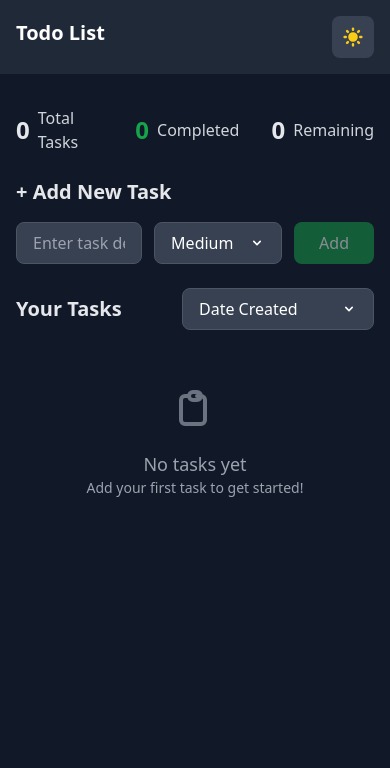
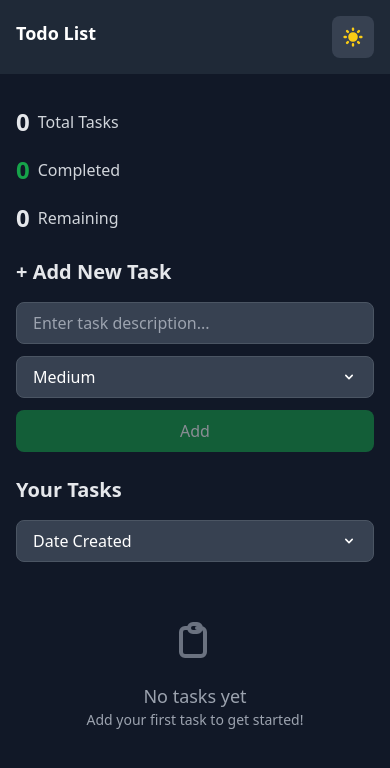
Before and after one commit to devlargs/boomering, a React (Vite) app: page / in a window 390 px wide. Shown: the top 768 px of the page. Built offline with nearby package versions, Linux system fonts and the light colour scheme.

Commit message:
feat: enhance mobile responsiveness

```diff
--- a/src/App.tsx
+++ b/src/App.tsx
@@ -90,7 +90,7 @@ function AppContent() {
           isDarkMode ? "bg-gray-900 text-white" : "bg-white text-gray-900"
         }`}
       >
-        <div className="max-w-4xl mx-auto px-4">
+        <div className="max-w-4xl mx-auto px-4 sm:px-6">
           {error && (
             <div
               className={`mb-6 p-4 border rounded-lg ${
--- a/src/components/AddTaskForm.tsx
+++ b/src/components/AddTaskForm.tsx
@@ -85,7 +85,7 @@ export const AddTaskForm: React.FC<AddTaskFormProps> = ({
       </h2>
 
       <form onSubmit={handleSubmit} className="space-y-4">
-        <div className="flex gap-3">
+        <div className="flex flex-col sm:flex-row gap-3">
           <div className="flex-1">
             <input
               type="text"
@@ -102,7 +102,7 @@ export const AddTaskForm: React.FC<AddTaskFormProps> = ({
             />
           </div>
 
-          <div className="w-32" ref={dropdownRef}>
+          <div className="w-full sm:w-32" ref={dropdownRef}>
             <Dropdown
               options={priorityOptions}
               value={priority}
@@ -116,7 +116,7 @@ export const AddTaskForm: React.FC<AddTaskFormProps> = ({
           <button
             type="submit"
             disabled={isLoading || !description.trim()}
-            className="px-6 py-2 bg-green-600 text-white font-medium rounded-lg hover:bg-green-700 focus:ring-2 focus:ring-green-500 focus:ring-offset-2 focus:ring-offset-white disabled:opacity-50 disabled:cursor-not-allowed transition-colors"
+            className="w-full sm:w-auto px-6 py-2 bg-green-600 text-white font-medium rounded-lg hover:bg-green-700 focus:ring-2 focus:ring-green-500 focus:ring-offset-2 focus:ring-offset-white disabled:opacity-50 disabled:cursor-not-allowed transition-colors"
           >
             {isLoading ? "Adding..." : "Add"}
           </button>
--- a/src/components/Header.tsx
+++ b/src/components/Header.tsx
@@ -8,9 +8,9 @@ export const Header = () => {
         isDarkMode ? "bg-gray-800 text-white" : "bg-white text-gray-900"
       }`}
     >
-      <div className="max-w-4xl mx-auto px-4 py-4">
+      <div className="max-w-4xl mx-auto px-4 sm:px-6 py-4">
         <div className="flex justify-between items-center">
-          <h1 className="text-xl font-bold mb-2">Todo List</h1>
+          <h1 className="text-lg sm:text-xl font-bold mb-2">Todo List</h1>
           <button
             onClick={toggleDarkMode}
             className={`p-2 rounded-lg transition-colors duration-200 focus:outline-none focus:ring-0 focus:shadow-none ${
--- a/src/components/TaskItem.tsx
+++ b/src/components/TaskItem.tsx
@@ -26,7 +26,7 @@ export const TaskItem: React.FC<TaskItemProps> = ({
 
   return (
     <div
-      className={`flex items-center justify-between p-4 border rounded-lg shadow-sm ${
+      className={`flex flex-col sm:flex-row sm:items-center justify-between p-4 border rounded-lg shadow-sm gap-3 sm:gap-0 ${
         isDarkMode ? "bg-gray-800 border-gray-700" : "bg-white border-gray-200"
       }`}
     >
@@ -59,7 +59,7 @@ export const TaskItem: React.FC<TaskItemProps> = ({
         </div>
       </div>
 
-      <div className="flex items-center gap-3">
+      <div className="flex items-center gap-3 sm:ml-4">
         <span
           className={`px-3 py-1 rounded-full text-xs font-medium ${priorityConfig.bgColor} ${priorityConfig.textColor} ${priorityConfig.borderColor} border`}
         >
--- a/src/components/TaskList.tsx
+++ b/src/components/TaskList.tsx
@@ -55,7 +55,7 @@ export const TaskList: React.FC<TaskListProps> = ({
 
   return (
     <div>
-      <div className="flex items-center justify-between mb-6">
+      <div className="flex flex-col sm:flex-row sm:items-center sm:justify-between gap-4 sm:gap-0 mb-6">
         <h2
           className={`text-xl font-semibold ${
             isDarkMode ? "text-gray-200" : "text-gray-800"
@@ -72,7 +72,7 @@ export const TaskList: React.FC<TaskListProps> = ({
             isOpen={isDropdownOpen}
             onToggle={toggleDropdown}
             placeholder="Sort by"
-            className="w-48"
+            className="w-full sm:w-48"
           />
         </div>
       </div>
--- a/src/components/TaskStats.tsx
+++ b/src/components/TaskStats.tsx
@@ -9,7 +9,7 @@ export const TaskStatsComponent: React.FC<TaskStatsProps> = ({ stats }) => {
   const { isDarkMode } = useDarkMode();
   return (
     <div className="mb-6">
-      <div className="flex items-center gap-8">
+      <div className="flex flex-col sm:flex-row items-start sm:items-center gap-4 sm:gap-8">
         <div className="flex items-center gap-2">
           <span
             className={`text-2xl font-bold ${
```
